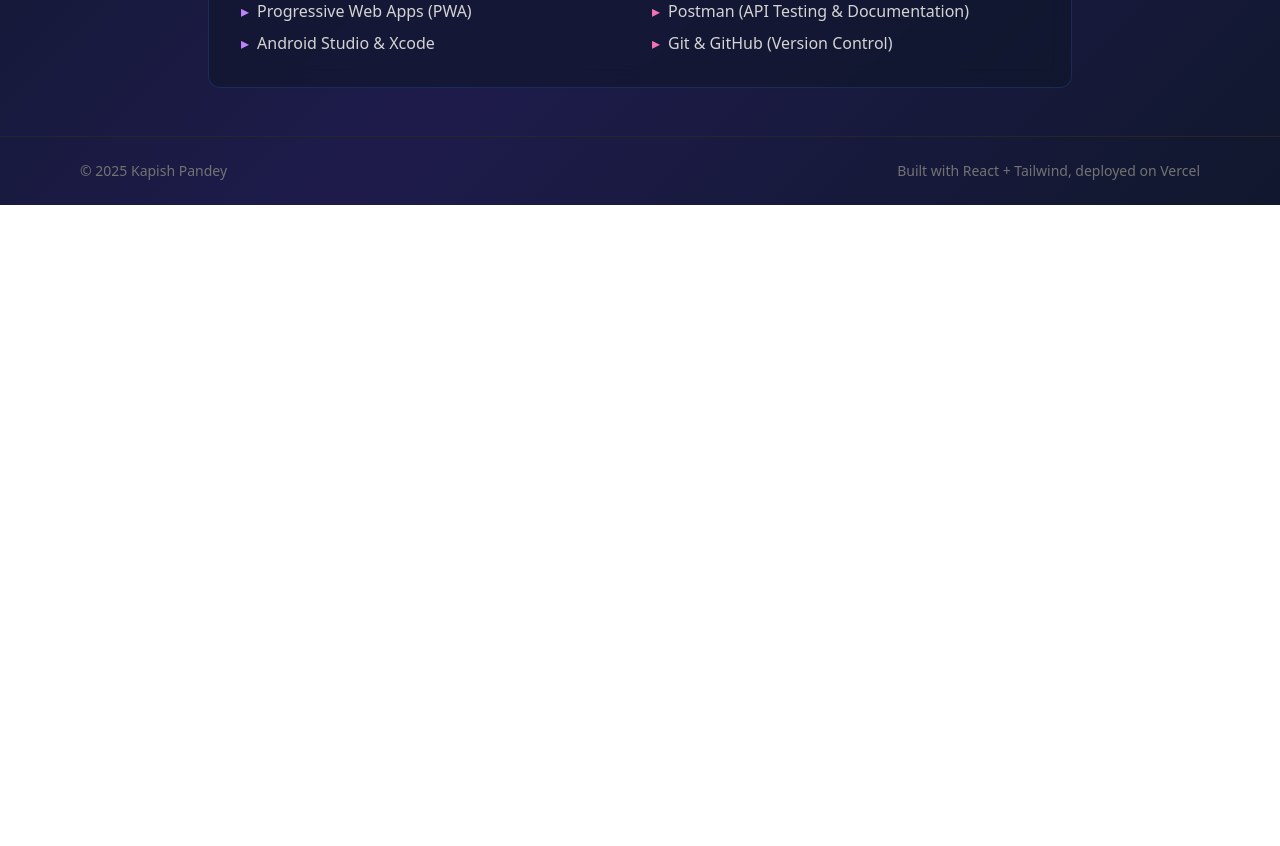
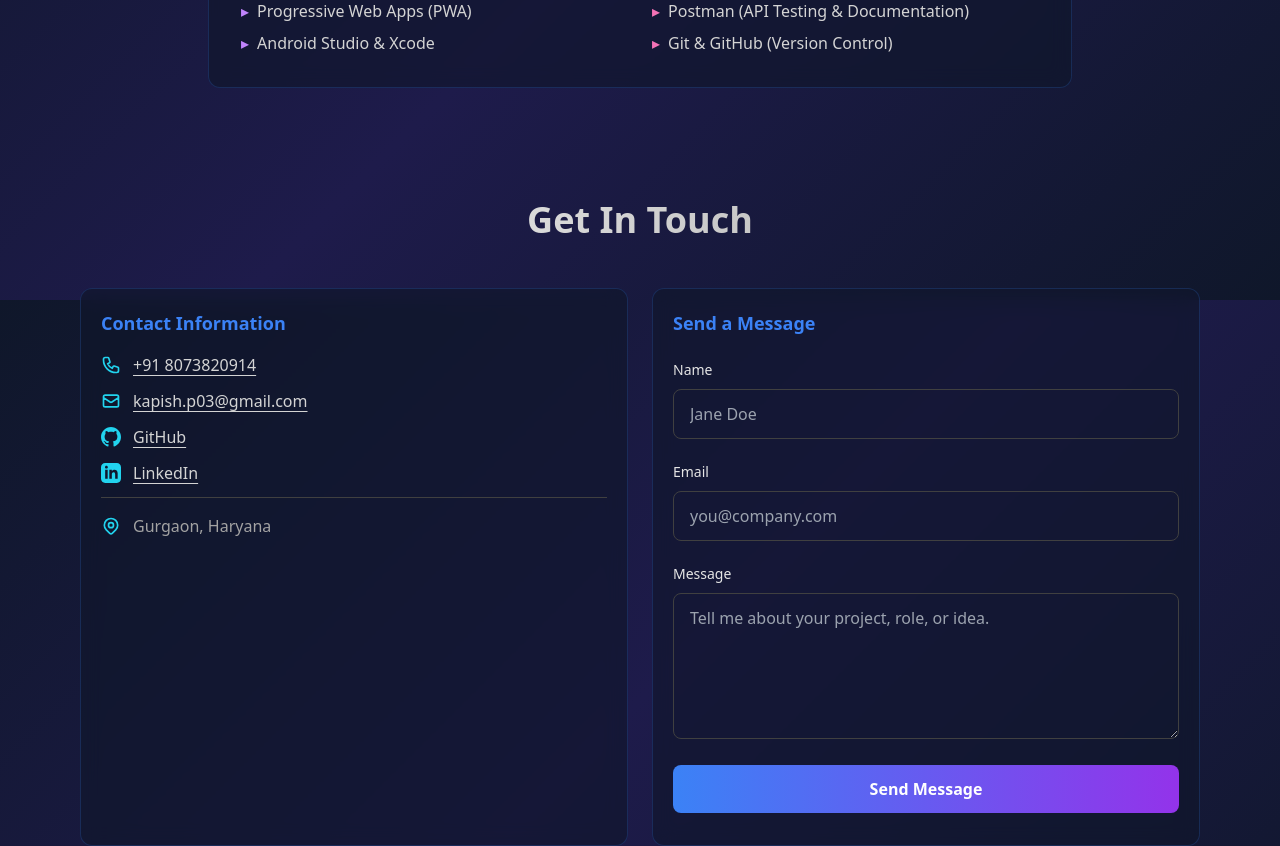
Before and after one commit to kapishpandey-18/kapish-portfolio, a React (Vite) app: page /experience in a window 1280 px wide. Shown: the part 2100-2946 px from the top of the page. Before the commit the page ends 2305 px from the top, so only its background shows below. Built offline with nearby package versions, Linux system fonts and the light colour scheme.

Commit message:
fromspree configuration

```diff
--- a/src/components/Contact.jsx
+++ b/src/components/Contact.jsx
@@ -1,5 +1,9 @@
 import { profile } from "../data/profile";
 import { useState } from "react";
+
+const FORMSPREE_ENDPOINT =
+  (import.meta.env.VITE_FORMSPREE_ENDPOINT && import.meta.env.VITE_FORMSPREE_ENDPOINT.trim()) ||
+  "https://formspree.io/f/mnnwjqwv";
 
 export default function Contact() {
   const [formStatus, setFormStatus] = useState("idle"); // idle | loading | success | error
@@ -39,16 +43,13 @@ export default function Contact() {
     setFormStatus("loading");
 
     try {
-      const response = await fetch(
-        import.meta.env.VITE_FORMSPREE_ENDPOINT || "https://formspree.io/f/mwkgoqel",
-        {
-          method: "POST",
-          body: formData,
-          headers: {
-            Accept: "application/json",
-          },
-        }
-      );
+      const response = await fetch(FORMSPREE_ENDPOINT, {
+        method: "POST",
+        body: formData,
+        headers: {
+          Accept: "application/json",
+        },
+      });
 
       if (response.ok) {
         setFormStatus("success");
--- a/src/pages/Experience.jsx
+++ b/src/pages/Experience.jsx
@@ -1,4 +1,5 @@
 import Seo from "../components/Seo";
+import Contact from "../components/Contact";
 
 export default function ExperiencePage() {
   return (
@@ -332,6 +333,7 @@ export default function ExperiencePage() {
           </div>
         </section>
       </article>
+      <Contact />
     </>
   );
 }
```
